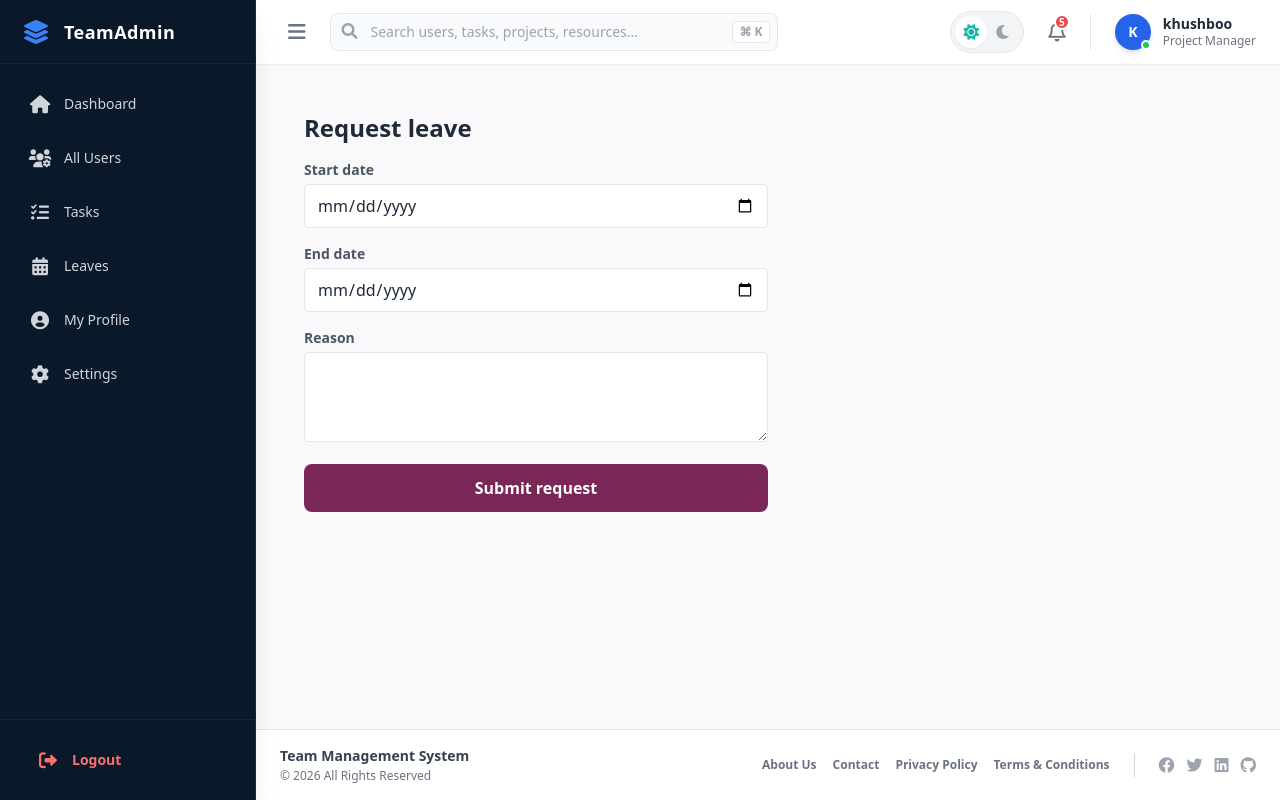
After one commit to pushparaj28/team-management-, a Django app: page /tasks/leaves/new/ in a window 1280 px wide. The commit adds this page. Run offline with Django 5.2, Linux system fonts and the light colour scheme; a user stored in the database is signed in; some libraries are stand-ins or nearby versions.

Commit message:
Updated new features

```diff
--- a/Team_management/settings.py
+++ b/Team_management/settings.py
@@ -122,6 +122,8 @@ USE_TZ = True
 STATIC_URL = 'static/'
 STATICFILES_DIRS = [BASE_DIR / 'static']
 
+MEDIA_URL = '/media/'
+MEDIA_ROOT = BASE_DIR / 'media'
 
 # Email
 # https://docs.djangoproject.com/en/6.1/topics/email/#topic-email-configuration
--- a/Team_management/urls.py
+++ b/Team_management/urls.py
@@ -1,12 +1,16 @@
 from django.contrib import admin
 from django.urls import path, include
 from django.views.generic import RedirectView
+from django.conf import settings
+from django.conf.urls.static import static
 
 urlpatterns = [
     path('admin/', admin.site.urls),
     path('accounts/', include('accounts.urls')),
     path('tasks/', include('tasks.urls')),
     path('', RedirectView.as_view(pattern_name='accounts:login'), name='home'),
-    # Ye ek nayi line add kar dijiye
-    path('tasks/', include('tasks.urls')),
 ]
+
+
+if settings.DEBUG:
+    urlpatterns += static(settings.MEDIA_URL, document_root=settings.MEDIA_ROOT)
--- a/accounts/models.py
+++ b/accounts/models.py
@@ -9,6 +9,8 @@ class UserProfile(models.Model):
     )
 
     user = models.OneToOneField(User, on_delete=models.CASCADE, related_name='profile')
+    theme_preference = models.CharField(max_length=10, choices=[('light', 'Light'), ('dark', 'Dark')], default='light')
+    email_notifications = models.BooleanField(default=True)
 
     manager = models.ForeignKey(User, on_delete=models.SET_NULL, null=True, blank=True, related_name='team_employees')
     role = models.CharField(max_length=20, choices=ROLE_CHOICES, default='employee')
--- a/tasks/forms.py
+++ b/tasks/forms.py
@@ -1,11 +1,12 @@
 from django import forms
-from .models import Task, Milestone
-from django.contrib.auth.models import User # Ye zaroori hai filtering ke liye
+from .models import Task, Milestone, LeaveRequest
+from django.contrib.auth.models import User
+from django.utils import timezone
 
 class TaskForm(forms.ModelForm):
     class Meta:
         model = Task
-        fields = ['title', 'description', 'milestone', 'assigned_to', 'priority', 'status', 'due_date']
+        fields = ['title', 'description', 'milestone', 'assigned_to', 'priority', 'status', 'due_date', 'attachment', 'reference_url']
         widgets = {
             'due_date': forms.DateInput(attrs={'type': 'date', 'class': 'border rounded px-3 py-2 w-full'}),
             'description': forms.Textarea(attrs={'rows': 3, 'class': 'border rounded px-3 py-2 w-full'}),
@@ -14,6 +15,7 @@ class TaskForm(forms.ModelForm):
             'assigned_to': forms.Select(attrs={'class': 'border rounded px-3 py-2 w-full'}),
             'priority': forms.Select(attrs={'class': 'border rounded px-3 py-2 w-full'}),
             'status': forms.Select(attrs={'class': 'border rounded px-3 py-2 w-full'}),
+            'reference_url': forms.URLInput(attrs={'class': 'border rounded px-3 py-2 w-full', 'placeholder': 'https://...'}),
         }
 
     # 🟢 JAADU: Form ko batane ke liye ki "Kaun sa user form khol raha hai"
@@ -38,3 +40,63 @@ class MilestoneForm(forms.ModelForm):
             'title': forms.TextInput(attrs={'class': 'border rounded px-3 py-2 w-full'}),
             'status': forms.Select(attrs={'class': 'border rounded px-3 py-2 w-full'}),
         }
+
+class LeaveRequestForm(forms.ModelForm):
+    class Meta:
+        model = LeaveRequest
+        fields = ['start_date', 'end_date', 'reason']
+        widgets = {
+            'start_date': forms.DateInput(
+                attrs={
+                    'type': 'date',
+                    'class': 'border rounded px-3 py-2 w-full',
+                }
+            ),
+            'end_date': forms.DateInput(
+                attrs={
+                    'type': 'date',
+                    'class': 'border rounded px-3 py-2 w-full',
+                }
+            ),
+            'reason': forms.Textarea(
+                attrs={
+                    'rows': 3,
+                    'class': 'border rounded px-3 py-2 w-full',
+                }
+            ),
+        }
+
+    def __init__(self, *args, **kwargs):
+        super().__init__(*args, **kwargs)
+
+        today = timezone.localdate().isoformat()
+
+        self.fields['start_date'].widget.attrs['min'] = today
+        self.fields['end_date'].widget.attrs['min'] = today
+
+    def clean(self):
+        cleaned_data = super().clean()
+
+        start_date = cleaned_data.get('start_date')
+        end_date = cleaned_data.get('end_date')
+        today = timezone.localdate()
+
+        if start_date and start_date < today:
+            self.add_error(
+                'start_date',
+                'Leave start date cannot be in the past.'
+            )
+
+        if end_date and end_date < today:
+            self.add_error(
+                'end_date',
+                'Leave end date cannot be in the past.'
+            )
+
+        if start_date and end_date and end_date < start_date:
+            self.add_error(
+                'end_date',
+                'End date cannot be before the start date.'
+            )
+
+        return cleaned_data
--- /dev/null
+++ b/tasks/templates/tasks/leave_form.html
@@ -0,0 +1,13 @@
+{% extends "base.html" %}
+{% block content %}
+<div class="p-6 max-w-lg">
+  <h1 class="text-2xl font-bold mb-4 text-gray-800">Request leave</h1>
+  <form method="post" class="space-y-4">
+    {% csrf_token %}
+    {% for field in form %}
+    <div><label class="block text-sm font-semibold text-gray-600 mb-1">{{ field.label }}</label>{{ field }}</div>
+    {% endfor %}
+    <button type="submit" class="w-full bg-[#7a2656] hover:bg-[#5c1c40] text-white font-bold py-3 rounded-lg">Submit request</button>
+  </form>
+</div>
+{% endblock %}
--- a/tasks/templates/tasks/task_form.html
+++ b/tasks/templates/tasks/task_form.html
@@ -2,7 +2,7 @@
 {% block content %}
 <div class="p-6 max-w-lg">
   <h1 class="text-2xl font-bold mb-4">{% if task %}Edit task{% else %}New task{% endif %}</h1>
-  <form method="post" class="space-y-4">
+  <form method="post" enctype="multipart/form-data" class="space-y-4">
     {% csrf_token %}
     {% for field in form %}
     <div>
--- a/tasks/urls.py
+++ b/tasks/urls.py
@@ -13,4 +13,8 @@ urlpatterns = [
     path('milestone/new/', views.milestone_form_view, name='milestone_create'),
     path('api/task/<int:pk>/update-status/', views.update_task_status, name='update_task_status'),
     path('api/task/quick-create/', views.quick_create_task, name='quick_create_task'),
+    path('task/<int:pk>/comment/', views.add_task_comment, name='add_task_comment'),
+    path('leaves/', views.leave_list, name='leave_list'),
+    path('leaves/new/', views.leave_request_create, name='leave_request_create'),
+    path('leaves/<int:pk>/review/', views.leave_review, name='leave_review'),
 ]
--- a/tasks/views.py
+++ b/tasks/views.py
@@ -6,8 +6,11 @@ from django.contrib.auth.models import User
 from django.http import JsonResponse, HttpResponseForbidden
 from django.views.decorators.http import require_POST
 from django.utils import timezone
+from .models import LeaveRequest
+from .forms import LeaveRequestForm
 
-from .models import Task, Milestone
+
+from .models import Task, Milestone, TaskComment
 from .forms import TaskForm, MilestoneForm
 
 
@@ -103,11 +106,13 @@ def kanban_board(request):
     return render(request, 'tasks/kanban.html', context)
 
 
+
 @login_required
 def task_detail(request, pk):
     task = get_object_or_404(Task, pk=pk)
     context = {
         'task': task,
+        'comments': task.comments.select_related('author'),
         'can_manage': _can_manage_task(request.user, task),
         'can_update_status': (
             request.user.is_superuser
@@ -116,6 +121,25 @@ def task_detail(request, pk):
         ),
     }
     return render(request, 'tasks/task_detail.html', context)
+
+
+@login_required
+@require_POST
+def add_task_comment(request, pk):
+    task = get_object_or_404(Task, pk=pk)
+    # Only the assignee, their manager, or admin can post on this task
+    allowed = (
+        request.user.is_superuser
+        or _can_manage_task(request.user, task)
+        or task.assigned_to_id == request.user.id
+    )
+    if not allowed:
+        return HttpResponseForbidden("You don't have permission to comment on this task.")
+
+    message = request.POST.get('message', '').strip()
+    if message:
+        TaskComment.objects.create(task=task, author=request.user, message=message)
+    return redirect('tasks:task_detail', pk=task.pk)
 
 
 @login_required
@@ -132,7 +156,7 @@ def task_form_view(request, pk=None):
             return HttpResponseForbidden("You don't have permission to edit this task.")
 
     if request.method == 'POST':
-        form = TaskForm(request.POST, instance=task, user=request.user)
+        form = TaskForm(request.POST, request.FILES, instance=task, user=request.user)
         if form.is_valid():
             form.save()
             return redirect('tasks:kanban')
@@ -230,3 +254,40 @@ def quick_create_task(request):
         'priority': task.priority,
         'assigned_to': task.assigned_to.username,
     })
+
+@login_required
+def leave_list(request):
+    if request.user.is_superuser or _is_manager(request.user):
+        team_users = _visible_team_users(request.user)
+        leaves = LeaveRequest.objects.filter(employee__in=team_users).select_related('employee')
+    else:
+        leaves = LeaveRequest.objects.filter(employee=request.user)
+    return render(request, 'tasks/leaves.html', {'leaves': leaves, 'can_review': request.user.is_superuser or _is_manager(request.user)})
+
+
+@login_required
+def leave_request_create(request):
+    if request.method == 'POST':
+        form = LeaveRequestForm(request.POST)
+        if form.is_valid():
+            leave = form.save(commit=False)
+            leave.employee = request.user
+            leave.save()
+            return redirect('tasks:leave_list')
+    else:
+        form = LeaveRequestForm()
+    return render(request, 'tasks/leave_form.html', {'form': form})
+
+
+@login_required
+@require_POST
+def leave_review(request, pk):
+    leave = get_object_or_404(LeaveRequest, pk=pk)
+    if not (request.user.is_superuser or _is_manager(request.user)):
+        return HttpResponseForbidden()
+    decision = request.POST.get('decision')
+    if decision in ('Approved', 'Rejected'):
+        leave.status = decision
+        leave.reviewed_by = request.user
+        leave.save()
+    return redirect('tasks:leave_list')
--- a/templates/base.html
+++ b/templates/base.html
@@ -5,6 +5,9 @@
     <meta charset="UTF-8">
     <meta name="viewport" content="width=device-width, initial-scale=1.0">
     <title>{% block title %}Team Management{% endblock %}</title>
+    <script>
+        tailwind.config = { darkMode: 'class' }
+    </script>
     <!-- Tailwind CSS -->
     <script src="https://cdn.tailwindcss.com"></script>
     <!-- FontAwesome for Icons -->
@@ -63,8 +66,17 @@
                 </a>
 
                 <!-- Leaves -->
-                <a href="#" class="flex items-center px-3 py-2.5 mx-1 text-sm font-medium rounded-lg transition-colors whitespace-nowrap text-gray-300 hover:text-white hover:bg-white/10">
+                {% url 'tasks:leave_list' as leave_list_url %}
+                <a href="{{ leave_list_url }}"
+                    class="flex items-center px-3 py-2.5 mx-1 text-sm font-medium rounded-lg transition-colors whitespace-nowrap
+                    {% if request.path == leave_list_url %}
+                        bg-blue-600 text-white shadow-md
+                    {% else %}
+                        text-gray-300 hover:text-white hover:bg-white/10
+                    {% endif %}">
+
                     <i class="fas fa-calendar-alt text-lg w-8 text-center flex-shrink-0"></i>
+
                     <span class="sidebar-text ml-2">Leaves</span>
                 </a>
 
@@ -115,8 +127,8 @@
                 <!-- Right: Actions & Profile -->
                 <div class="flex items-center gap-4 sm:gap-6 ml-4">
                     <div class="hidden sm:flex items-center bg-gray-100 rounded-full p-1 border border-gray-200">
-                        <button class="p-1.5 bg-white rounded-full shadow-sm text-teal-500 w-8 h-8 flex items-center justify-center"><i class="fas fa-sun"></i></button>
-                        <button class="p-1.5 text-gray-400 hover:text-gray-600 w-8 h-8 flex items-center justify-center transition-colors"><i class="fas fa-moon"></i></button>
+                        <button onclick="setTheme('light')" class="p-1.5 bg-white rounded-full shadow-sm text-teal-500 w-8 h-8 flex items-center justify-center"><i class="fas fa-sun"></i></button>
+                        <button onclick="setTheme('dark')" class="p-1.5 text-gray-400 hover:text-gray-600 w-8 h-8 flex items-center justify-center transition-colors"><i class="fas fa-moon"></i></button>
                     </div>
 
                     <button class="relative text-gray-500 hover:text-gray-700 transition-colors">
@@ -233,7 +245,18 @@
                 });
             }, 4000);
         });
+
+        function setTheme(mode) {
+            document.documentElement.classList.toggle('dark', mode === 'dark');
+            localStorage.setItem('theme', mode);
+        }
+        (function () {
+            if (localStorage.getItem('theme') === 'dark') {
+                document.documentElement.classList.add('dark');
+            }
+        })();
     </script>
+
 
     {% block scripts %}{% endblock %}
 </body>
```
Also changed, not shown: tasks/models.py (+27 -0 lines), tasks/templates/tasks/leaves.html (added, +32 -0 lines), tasks/templates/tasks/task_detail.html (+45 -0 lines), accounts/migrations/0005_userprofile_email_notifications_and_more.py (added), tasks/migrations/0003_task_attachment_task_reference_url.py (added), tasks/migrations/0004_taskcomment.py (added), tasks/migrations/0005_leaverequest.py (added).
